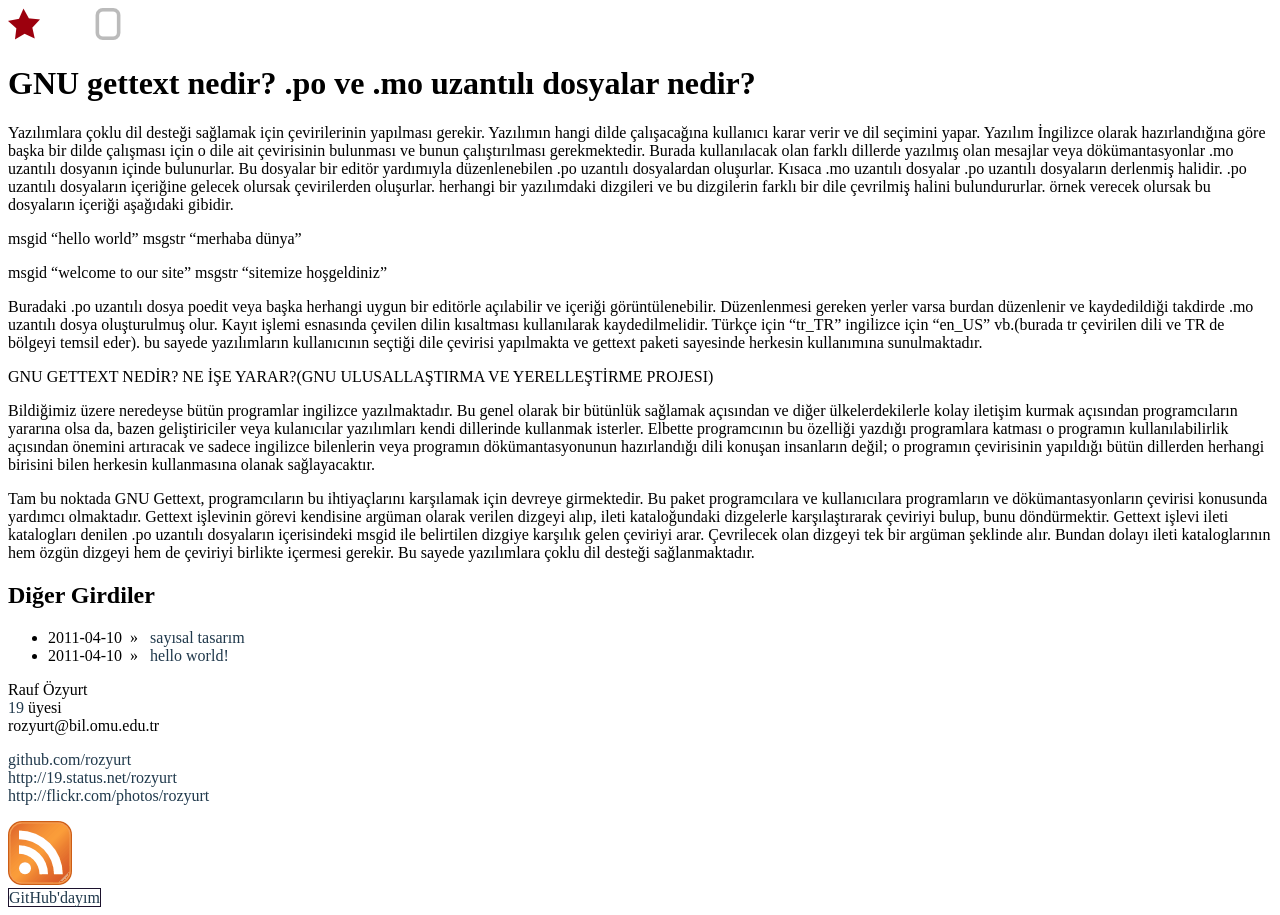
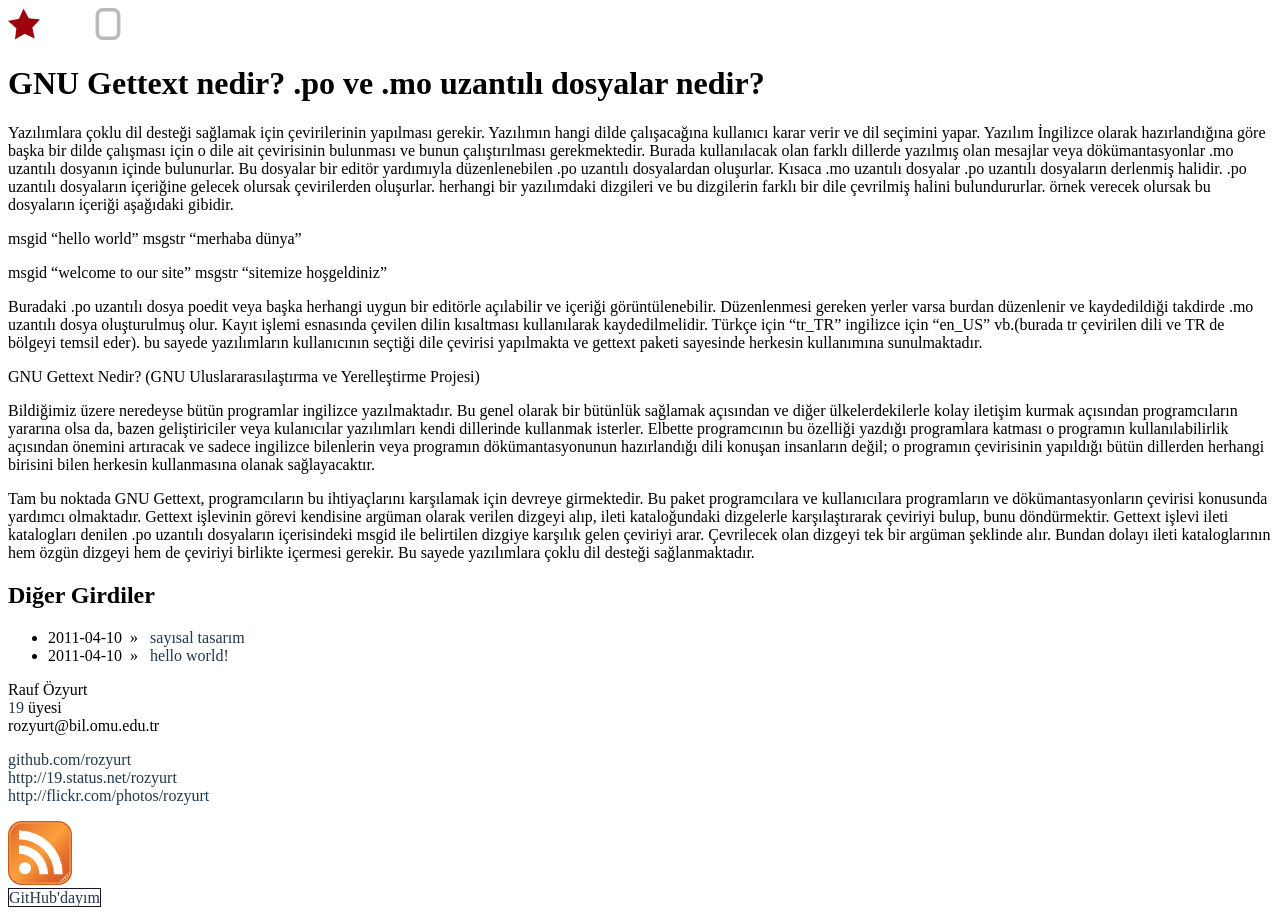
Before and after one commit to rozyurt/rozyurt.github.com, a Jekyll site: the page built from 1/_posts/2011-07-20-gnu-gettext.md, in a window 1280 px wide. Built offline with Jekyll 4.4.1, drawn with Linux system fonts in a browser that asks for light colours.

Commit message:
GNU Gettext işlevi, .po ve .mo uzantılı dosyalar

```diff
--- a/1/_posts/2011-07-20-gnu-gettext.md
+++ b/1/_posts/2011-07-20-gnu-gettext.md
@@ -1,6 +1,6 @@
 ---
 layout: post
-title: GNU gettext nedir? .po ve .mo uzantılı dosyalar nedir?
+title: GNU Gettext nedir? .po ve .mo uzantılı dosyalar nedir?
 ---
 
 Yazılımlara çoklu dil desteği sağlamak için çevirilerinin yapılması gerekir. Yazılımın hangi dilde çalışacağına kullanıcı karar verir ve dil seçimini yapar. Yazılım İngilizce olarak hazırlandığına göre başka bir dilde çalışması için o dile ait çevirisinin bulunması ve bunun çalıştırılması gerekmektedir. Burada kullanılacak olan farklı dillerde yazılmış olan mesajlar veya dökümantasyonlar .mo uzantılı dosyanın içinde bulunurlar. Bu dosyalar bir editör yardımıyla düzenlenebilen .po uzantılı dosyalardan oluşurlar. Kısaca .mo uzantılı dosyalar .po uzantılı dosyaların derlenmiş halidir. .po uzantılı dosyaların içeriğine gelecek olursak çevirilerden oluşurlar. herhangi bir yazılımdaki dizgileri ve bu dizgilerin farklı bir dile çevrilmiş halini bulundururlar. örnek verecek olursak bu dosyaların içeriği aşağıdaki gibidir.
@@ -14,7 +14,7 @@
 
 Buradaki .po uzantılı dosya poedit veya başka herhangi uygun bir editörle açılabilir ve içeriği görüntülenebilir. Düzenlenmesi gereken yerler varsa burdan düzenlenir ve kaydedildiği takdirde .mo uzantılı dosya oluşturulmuş olur. Kayıt işlemi esnasında çevilen dilin kısaltması kullanılarak kaydedilmelidir. Türkçe için "tr_TR" ingilizce için "en_US" vb.(burada tr çevirilen dili ve TR de bölgeyi temsil eder). bu sayede yazılımların kullanıcının seçtiği dile çevirisi yapılmakta ve gettext paketi sayesinde herkesin kullanımına sunulmaktadır.
 
-GNU GETTEXT NEDİR? NE İŞE YARAR?(GNU ULUSALLAŞTIRMA VE YERELLEŞTİRME PROJESI)
+GNU Gettext Nedir? (GNU Uluslararasılaştırma ve Yerelleştirme Projesi)
 
 Bildiğimiz üzere neredeyse bütün programlar ingilizce yazılmaktadır. Bu genel olarak bir bütünlük sağlamak açısından ve diğer ülkelerdekilerle kolay iletişim kurmak açısından  programcıların yararına olsa da, bazen geliştiriciler veya kulanıcılar yazılımları kendi dillerinde kullanmak isterler. Elbette programcının bu özelliği yazdığı programlara katması o programın kullanılabilirlik açısından önemini artıracak ve sadece ingilizce bilenlerin veya programın dökümantasyonunun hazırlandığı dili konuşan insanların değil; o programın çevirisinin yapıldığı bütün dillerden herhangi birisini bilen herkesin kullanmasına olanak sağlayacaktır.
 
```
